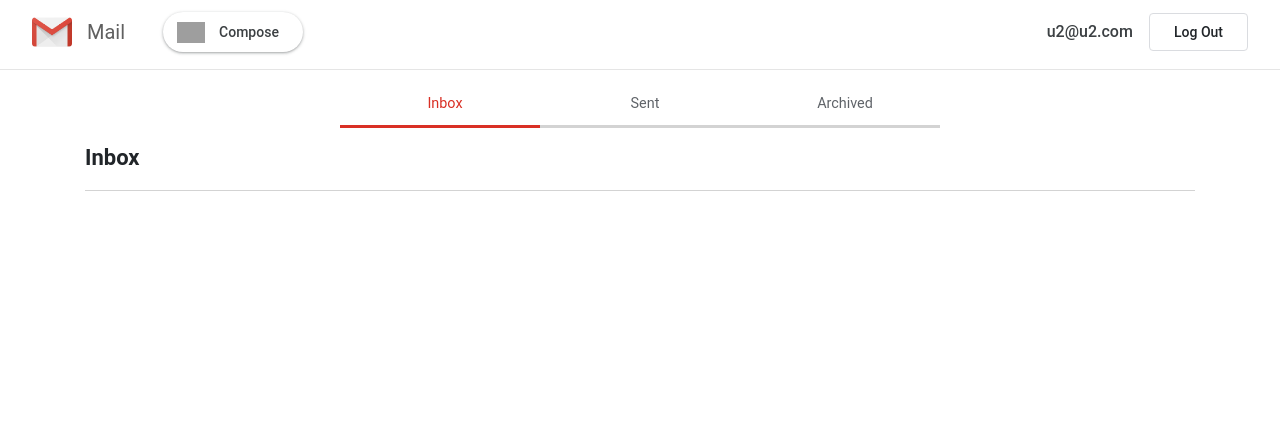
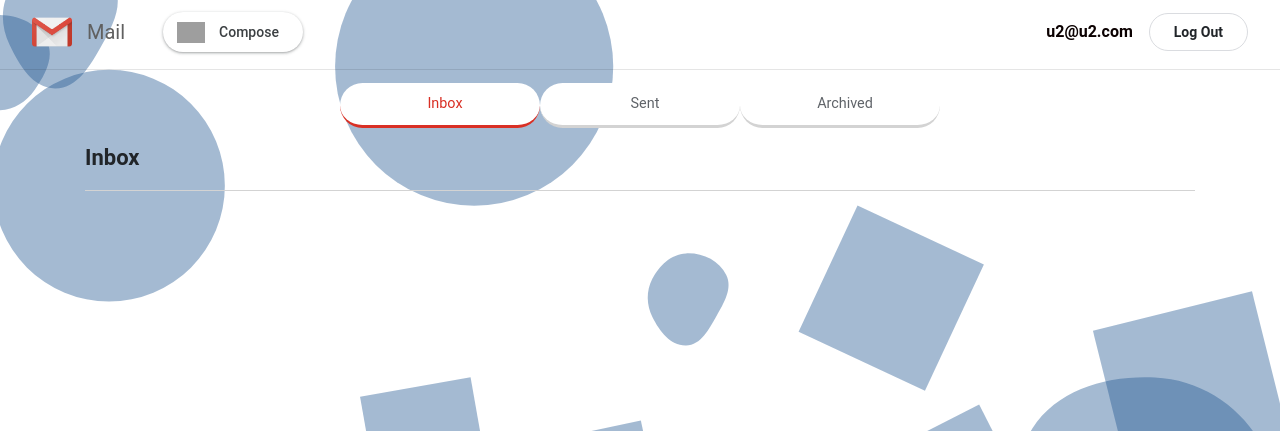
Before and after one commit to d3nominator/MailApp, a Django app: template mailapp/templates/mailapp/inbox.html in a window 1280 px wide. Shown: the top 431 px of the page. Run offline with Django 4.2, Linux system fonts and the light colour scheme; the template is opened without the code that fills it, so the values that code supplies are empty; a user stored in the database is signed in; data comes from the database, SQL or seed files in the repository; both versions use the stored data as it was after the commit; some libraries are stand-ins or nearby versions; grey boxes are pictures that could not be loaded.

Commit message:
buttons fixed

```diff
--- a/mail/urls.py
+++ b/mail/urls.py
@@ -19,5 +19,5 @@ from django.urls import path, include
 
 urlpatterns = [
     path('admin/', admin.site.urls),
-    path('mailapp/', include('mailapp.urls'))
+    path('', include('mailapp.urls'))
 ]
--- a/mailapp/static/mailapp/inbox.js
+++ b/mailapp/static/mailapp/inbox.js
@@ -145,7 +145,7 @@ function loadEmail(emailData, fromMailbox) {
     detailedInfo.style.fontSize = '14px'
     detailedInfo.style.marginBottom = '10px'
     detailedInfo.innerHTML = `
-        <div>
+         <div>
             <span class="text-muted">From: </span>${emailData.sender}
             <span class="text-muted" style="float: right; font-size: 13px">${emailData.timestamp}<i class="far fa-star" style="margin-left: 16px"></i></span>
         </div>
@@ -175,6 +175,7 @@ function loadEmail(emailData, fromMailbox) {
     const replyButton = document.createElement("button");
     replyButton.innerHTML = "<i class=\"fas fa-arrow-circle-left\" style='margin-right: 5px'></i>Reply";
     replyButton.className = "email-btns btn btn-sm btn-outline-secondary";
+
     replyButton.addEventListener('click', function(event) {
         let subject = emailData.subject
         if (!emailData.subject.startsWith("Re: ")) {
--- a/mailapp/static/mailapp/styles.css
+++ b/mailapp/static/mailapp/styles.css
@@ -232,3 +232,8 @@ input.form-control.login-input:focus {
     font-size: 14px;
     margin-top: 80px;
 }
+
+.pics{
+    background-image: url("endless-constellation.svg");
+    z-index: 100;
+}
--- a/mailapp/templates/mailapp/inbox.html
+++ b/mailapp/templates/mailapp/inbox.html
@@ -6,13 +6,13 @@
         <div class="collapse navbar-collapse justify-content-md-center" id="responsiveDropdown">
             <ul class="navbar-nav">
                 <li class="nav-item">
-                    <button class="nav-btn" id="inbox"><i class="fas fa-inbox" style="margin-right: 10px"></i>Inbox</button>
+                    <button class="nav-btn rounded-pill" id="inbox"><i class="fas fa-inbox font-weight-bold" style="margin-right: 10px"></i>Inbox</button>
                 </li>
                 <li class="nav-item">
-                    <button class="nav-btn" id="sent"><i class="fas fa-paper-plane" style="margin-right: 10px"></i>Sent</button>
+                    <button class="nav-btn rounded-pill" id="sent"><i class="fas fa-paper-plane font-weight-bold" style="margin-right: 10px"></i>Sent</button>
                 </li>
                 <li class="nav-item">
-                    <button class="nav-btn" id="archived"><i class="fas fa-archive" style="margin-right: 10px"></i>Archived</button>
+                    <button class="nav-btn rounded-pill" id="archived"><i class="fas fa-archive font-weight-bold" style="margin-right: 10px"></i>Archived</button>
                 </li>
             </ul>
         </div>
@@ -22,7 +22,7 @@
 
     <div id="email-view"></div>
 
-    <div id="compose-view">
+    <div id="compose-view" class="rounded-circle">
         <div class="card bg-light shadow mb-5">
             <div class="card-header">New Email</div>
             <div class="card-body">
--- a/mailapp/templates/mailapp/layout.html
+++ b/mailapp/templates/mailapp/layout.html
@@ -14,6 +14,12 @@
 
     {% block script %}
     {% endblock %}
+
+    <style>
+        body {
+            background-image: url("{% static 'mailapp/animated.svg' %}");
+         }
+    </style>
 
 </head>
 
@@ -32,8 +38,8 @@
                     <ul class="navbar-nav mr-auto">
                     </ul>
                     {# Right side user email and logout button #}
-                    <div class="nav-link" style="color: #3c4043; font-weight: 500">{{ request.user.email }}</div>
-                    <a class="white-btn btn btn-sm" href="{% url 'logout' %}">Log Out</a>
+                    <div class="nav-link font-weight-bold" style="color: #0b0101; font-weight: 500">{{ request.user.email }}</div>
+                    <a class="white-btn btn font-weight-bold btn-sm round rounded-pill" href="{% url 'logout' %}">Log Out</a>
                 </div>
             {% endif %}
         </div>
--- a/mailapp/templates/mailapp/login.html
+++ b/mailapp/templates/mailapp/login.html
@@ -28,5 +28,6 @@
 
             <div class="login-bottom">Don't have an account? <a href="{% url 'register' %}" style="color: #1a73e8; font-weight: 500">Register here.</a></div>
         </div>
+
     </div>
 {% endblock %}
--- a/mailapp/urls.py
+++ b/mailapp/urls.py
@@ -11,5 +11,5 @@ urlpatterns = [
     # API Routes
     path("emails", views.compose, name="compose"),
     path("emails/<int:email_id>", views.email, name="email"),
-    path("emails/<str:mailbox>", views.mailbox, name="mailbox"),
+    path("emails/<str:mailbox>", views.mailbox , name="mailbox"),
 ]
```
Also changed, not shown: db.sqlite3, mailapp/static/mailapp/animated.svg (added), mailapp/static/mailapp/endless-constellation.svg (added), mailapp/templates/mailapp/endless-constellation.svg (added), 2 other files.
